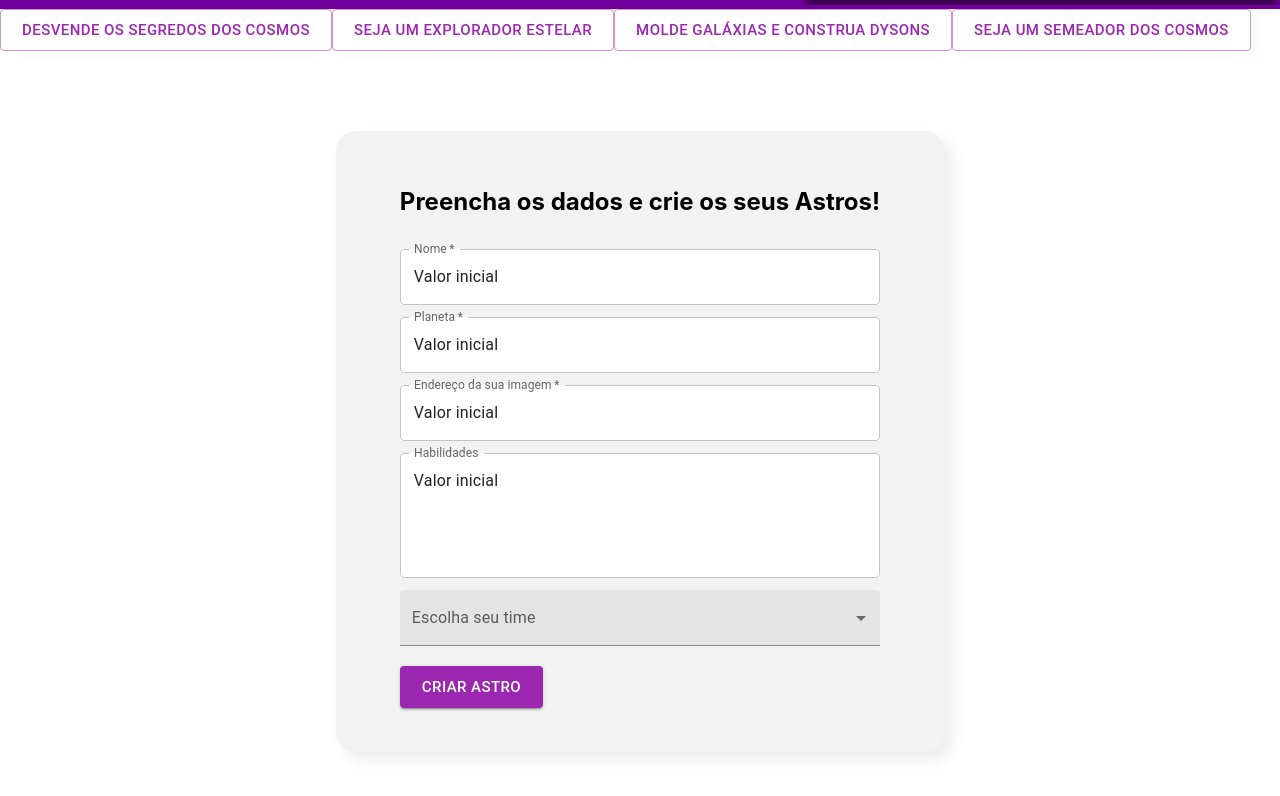
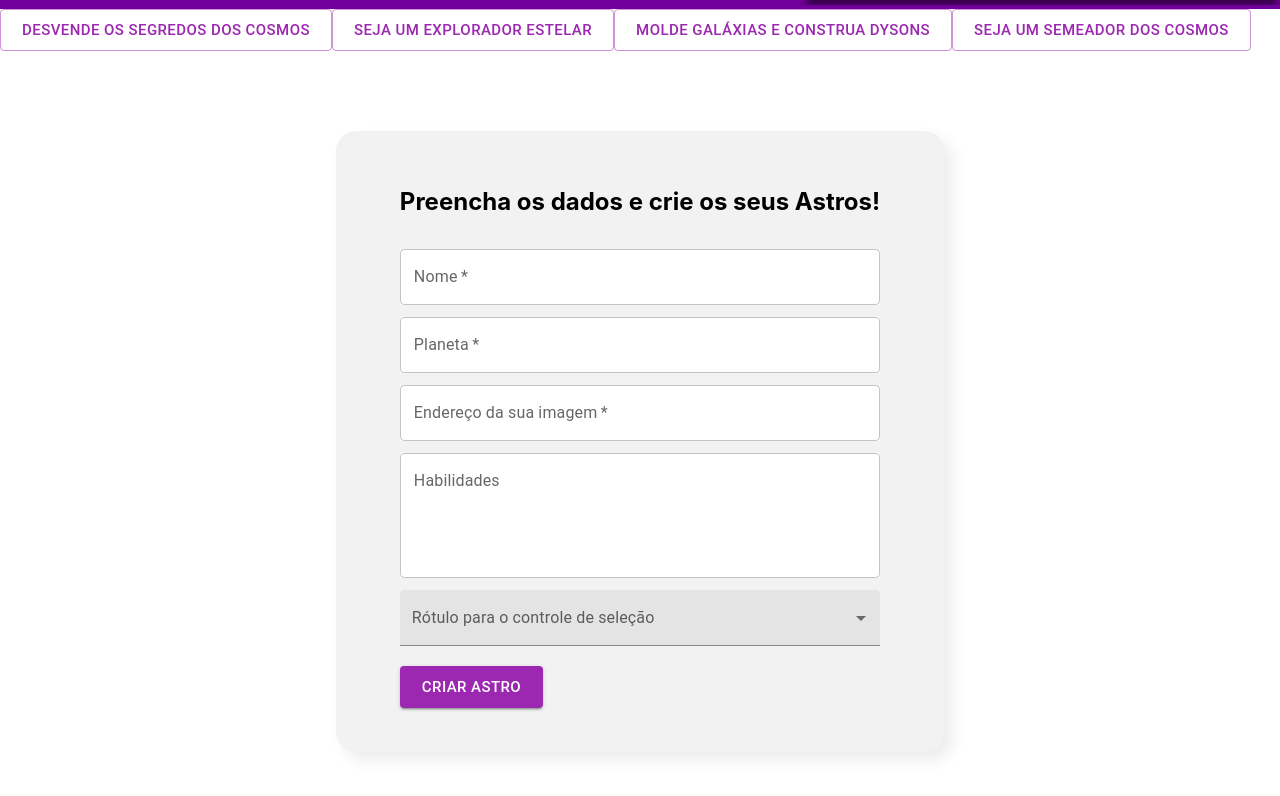
Before and after one commit to GuilhermeSerafim/interestelar, a React (Create React App) app: page / in a window 1280 px wide. Shown: the part 454-1250 px from the top of the page. Built offline with nearby package versions, Linux system fonts and the light colour scheme.

Commit message:
Entendendo melhor como funciona um formulario controlado com os componentes de seletor do Material UI

```diff
--- a/src/App.js
+++ b/src/App.js
@@ -5,8 +5,7 @@ import "./styles.css"
 import { useState } from 'react';
 
 function App() {
-  // let escolhaDoTime = "";
-  const [escolhaDoTime, setEscolhaDoTime] = useState("");
+
   return (
     <div className="App">
       {/* Componente React */}
@@ -21,32 +20,32 @@ function App() {
         color='secondary'
         size='large'
         variant="outlined"
-        onClick={() => setEscolhaDoTime("Astro Studies")} >
+        onClick={() => console.log("Astro Studies")} >
         Desvende os segredos dos Cosmos
       </Button>
       <Button
         color='secondary'
         size='large'
         variant="outlined"
-        onClick={() => setEscolhaDoTime("Stellar Explorers")} >
+        onClick={() => console.log("Stellar Explorers")} >
         Seja um explorador estelar
       </Button>
       <Button
         color='secondary'
         size='large'
         variant="outlined"
-        onClick={() => setEscolhaDoTime("Galaxy Infrastructure")} >
+        onClick={() => console.log("Galaxy Infrastructure")} >
         Molde galáxias e construa dysons
       </Button>
       <Button
         color='secondary'
         size='large'
         variant="outlined"
-        onClick={() => setEscolhaDoTime("Interspatial Support")} >
+        onClick={() => console.log("Interspatial Support")} >
         Seja um semeador dos cosmos
       </Button>
       {/* Crie seus Astros */}
-      <FormAstro defaultValueSelect={escolhaDoTime} />
+      <FormAstro />
     </div>
   );
 }
--- a/src/componentes/FormAstro/index.jsx
+++ b/src/componentes/FormAstro/index.jsx
@@ -2,10 +2,9 @@ import SelectTeam from "../SelectTeam";
 import TextField from "../TextField";
 import "./Form.css";
 import BtCreateAstro from "../BtCreateAstro";
+import { useState } from "react";
 
-const FormAstro = (props) => {
-    // Desestruturação do objeto
-    const { defaultValueSelect } = props;
+const FormAstro = () => {
 
     // Nossos times de
     const teams = [
@@ -15,19 +14,25 @@ const FormAstro = (props) => {
         'Galaxy Infrastructure' // Infraestrutura
     ]
 
+    const [nome, setNome] = useState("");
+    const [planeta, setPlaneta] = useState("");
+    const [imagem, setImagem] = useState("");
+    const [habilidade, setHabilidades] = useState("");
+
     const aoSalvar = (e) => {
         e.preventDefault();
-        console.log("a")
+        console.log("Testando", nome, planeta, imagem, habilidade)
     }
+
     return (
         <section className="formCriarAstros">
             <form onSubmit={aoSalvar}>
                 <h1>Preencha os dados e crie os seus Astros!</h1>
-                <TextField label="Nome" required />
-                <TextField label="Planeta" required />
-                <TextField label="Endereço da sua imagem" required />
-                <TextField label="Habilidades" multiline lines="4" />
-                <SelectTeam itens={teams} defaultValue={defaultValueSelect} />
+                <TextField value={nome} aoAlterado={valor => setNome(valor)} label="Nome" required />
+                <TextField value={planeta} aoAlterado={valor => setPlaneta(valor)} label="Planeta" required />
+                <TextField value={imagem} aoAlterado={valor => setImagem(valor)} label="Endereço da sua imagem" required />
+                <TextField value={habilidade} aoAlterado={valor => setHabilidades(valor)} label="Habilidades" multiline lines="4" />
+                <SelectTeam teams={teams}/>
                 <BtCreateAstro>Criar Astro</BtCreateAstro>
             </form>
         </section>
--- a/src/componentes/SelectTeam/index.jsx
+++ b/src/componentes/SelectTeam/index.jsx
@@ -1,26 +1,28 @@
 import { Select, MenuItem, InputLabel, FormControl } from "@mui/material";
 import "./SelectTeam.css";
+import { useState } from "react";
 
 const SelectTeam = (props) => {
     // Desestruturação do objeto
-    const { itens, value, onChange, defaultValue } = props;
-    const escolhaDoTime = !defaultValue ? "Escolha seu time" : defaultValue;
+    const { teams } = props;
+
+    const [estadoAtual, setEstadoAtual] = useState("");
     return (
         <FormControl color="secondary" fullWidth margin="dense" variant="filled" >
-            <InputLabel id="teams-label">{escolhaDoTime}</InputLabel>
+            <InputLabel id="rotulo-times">{"Rótulo para o controle de seleção"}</InputLabel>
             <Select
-                labelId="teams-label"
-                id="teams"
-                value={value}  // Aqui você deve fornecer o valor selecionado (pode ser um estado do componente pai)
-                label="Teams"
-                onChange={onChange}  // Aqui você deve fornecer a função de callback para lidar com as mudanças de seleção
+                labelId="rotulo-times"
+                id="select-times"
+                value={estadoAtual}
+                label="Seletor de times"
+                onChange={(valor) => setEstadoAtual(valor.target.value)}
             >
-                {/* Renderizando lista com map (retorna nv arr) */}
-                {itens.map(item => (
+                {/* Renderizando times no seletor com map (retorna nv arr) */}
+                {teams.map(time => (
                     // Tiramos o index, pois o React pode não renderizar e causar alguns bugs, por isso colocam os o proprio item
                     // Obs: mas geralmente colocamos o index, quando recebemos esse index do servidor back-end
-                    <MenuItem key={item} value={item}>
-                        {item}
+                    <MenuItem key={time} value={time}>
+                        {time}
                     </MenuItem>
                 ))}
             </Select>
--- a/src/componentes/TextField/index.jsx
+++ b/src/componentes/TextField/index.jsx
@@ -4,21 +4,15 @@ import MUITextField from '@mui/material/TextField';
     const TextField = (props) => {
 
     // Desestruturação do objeto
-    const {error, required, label, multiline, lines} = props;
-    // valor - valor atual
-    // setValor - função cheia de mecanismo, no qual o react entende que deve renderizar o componente
-    const [valor, setValor] = useState("Valor inicial");
+    const {error, required, label, multiline, lines, value} = props;
 
-    const aoDigitado = (e) => {
-        console.log(valor);
-        setValor(e.target.value);
-    }
 
+    // Subi o hook para o formAstro
     return (
         <div className="campo-texto">
             <MUITextField
-                onChange={aoDigitado}
-                value={valor}
+                onChange={"a"}
+                value={value}
                 fullWidth
                 id="outlined-basic"
                 error={error}
```
